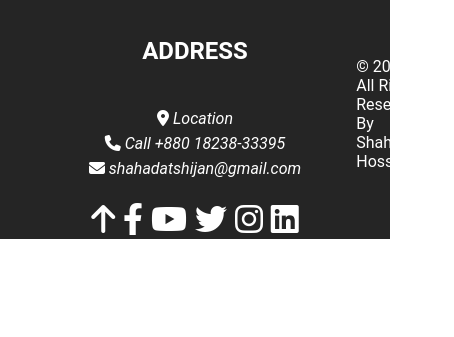
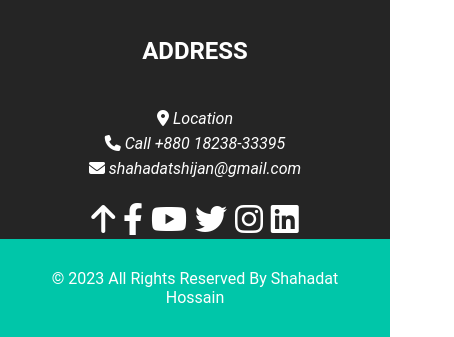
Before and after one commit to ShahadatShijan/wit-project-01, a plain HTML site: page index.html in a window 390 px wide. Shown: the part 5506-5843 px from the top of the page, 454 px wide, since content can reach past the window. Before the commit the page ends 5745 px from the top, so only its background shows below. Drawn offline with Linux system fonts and the light colour scheme.

Commit message:
responsive: footer section

```diff
--- a/small.css
+++ b/small.css
@@ -113,9 +113,16 @@
     width: 100%;
     float: left;
     text-align: center;
+    margin-bottom: 30px;
     background-color: #252525;
 }
 
+/* address section end */
 
+/* footer section start */
+.footer_section{
+    display: block;
+    text-align: center;
+}
 
-/* address section end */
+/* footer section end */
```
